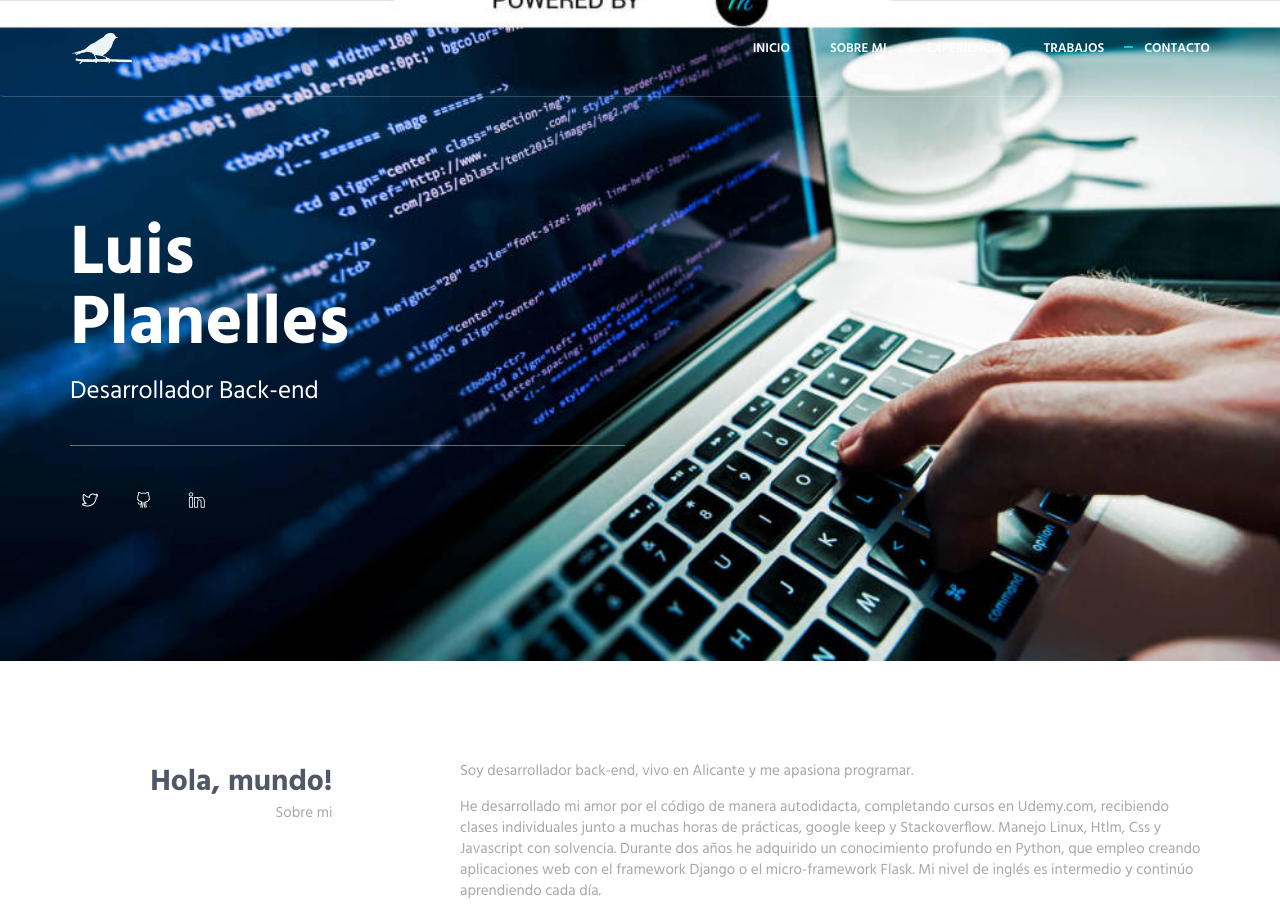
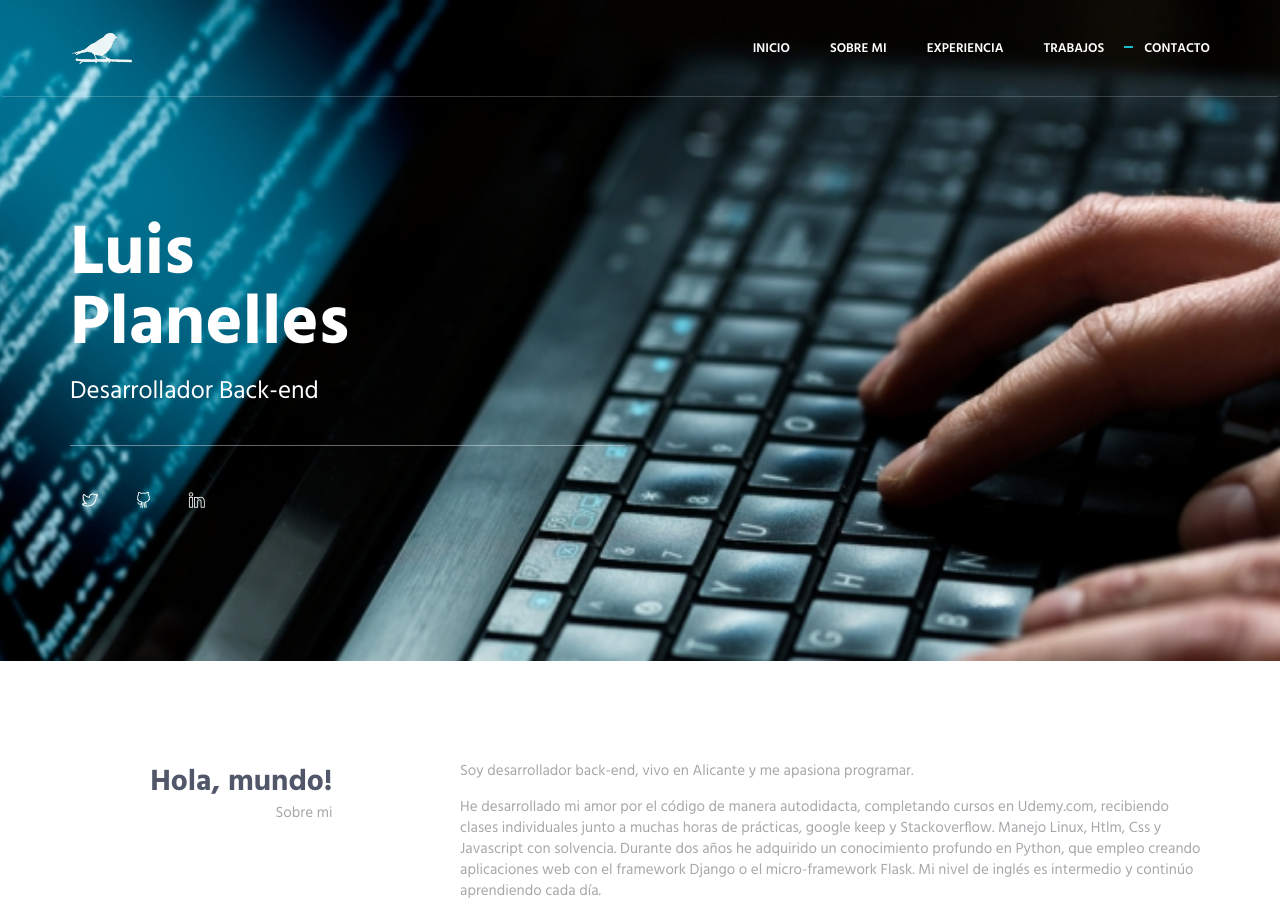
Before and after one commit to BirdOnTheBranch/MyWeb, a Flask app: page / in a window 1280 px wide; the page is wider, and only the part inside the window is pictured. Shown: the top 922 px of that part. Run offline with Flask 2, Linux system fonts and the light colour scheme; data that the repository does not hold is empty; some libraries are stand-ins or nearby versions.

Commit message:
New image background

```diff
--- a/templates/index.html
+++ b/templates/index.html
@@ -70,7 +70,7 @@
         <!--========== END HEADER ==========-->
 
         <!--========== SLIDER ==========-->
-        <div class="promo-block parallax-window" data-parallax="scroll" data-image-src="{{ url_for('static', filename='img/1920x1080/01.jpg') }}" >
+        <div class="promo-block parallax-window" data-parallax="scroll" data-image-src="{{ url_for('static', filename='img/1920x1080/web1.jpg') }}" >
             <div class="container">
                 <div class="row">
                     <div class="col-sm-6">
```
Also changed, not shown: static/img/1920x1080/.jpg (added), static/img/1920x1080/web1.jpg (added).
